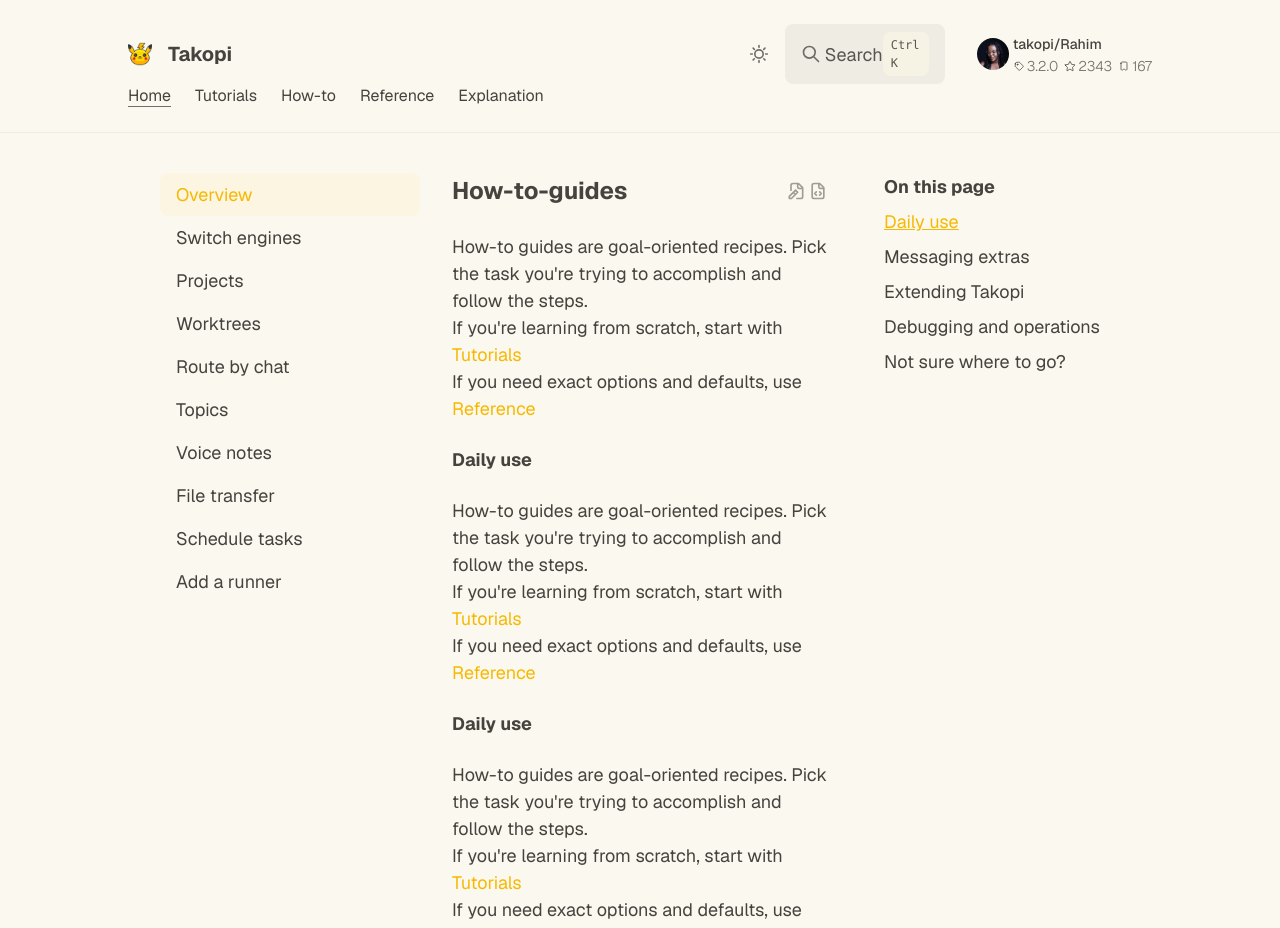
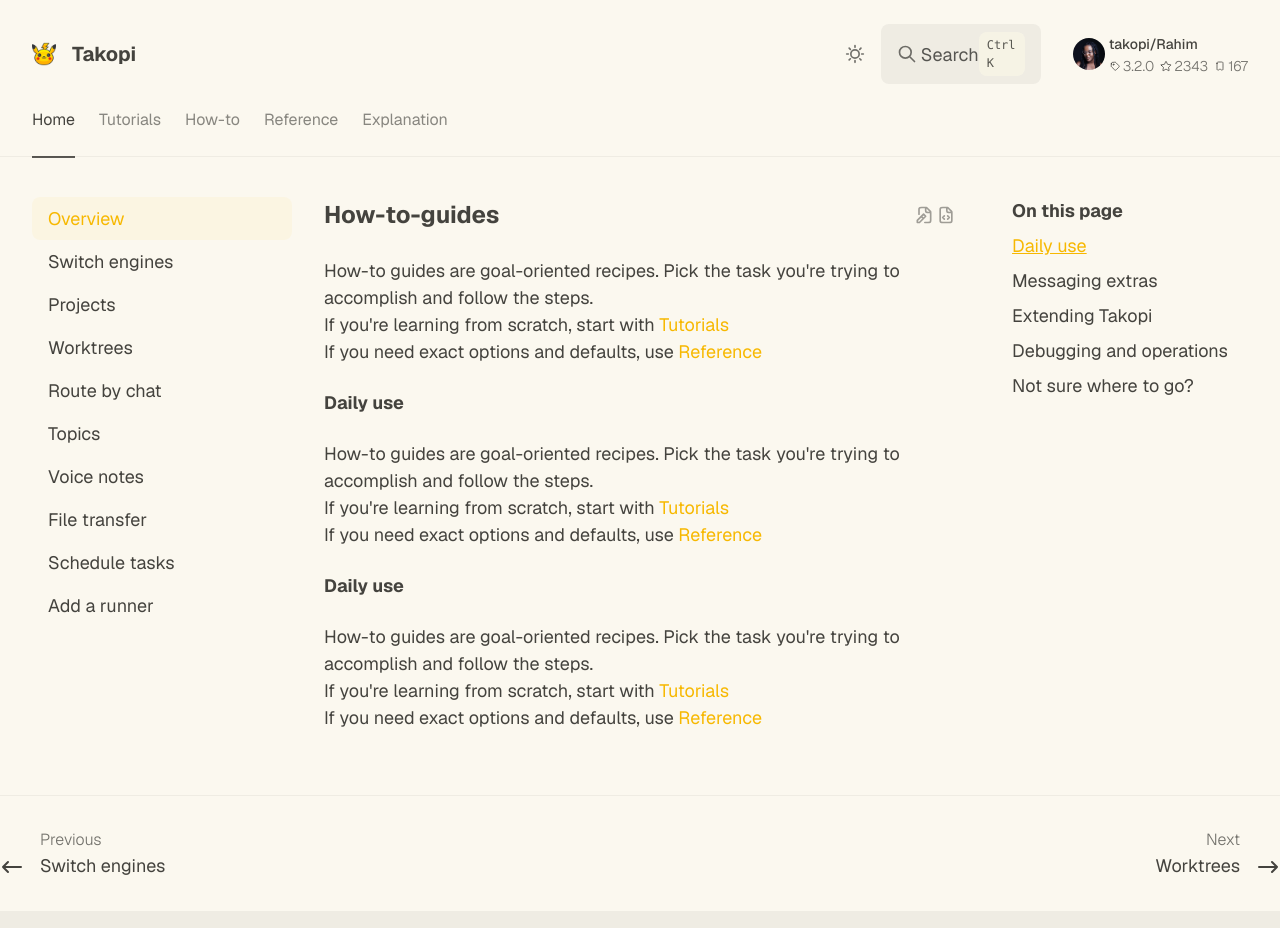
Before and after one commit to Rahim10020/organizze, a React (Vite) app: page / in a window 1280 px wide. Shown: the top 928 px of the page. Built offline with nearby package versions, Linux system fonts and the light colour scheme.

Commit message:
fix border-b of navitems and fix max width

```diff
--- a/src/home/components/Footer.tsx
+++ b/src/home/components/Footer.tsx
@@ -7,7 +7,7 @@
   return (
     <footer>
       <div className="flex flex-col border-t border-black-5">
-        <div className="mx-auto max-w-5xl w-full ">
+        <div className="mx-auto max-w-7xl w-full ">
           <div className="flex justify-between py-p8">
             {/* Previous */}
             <div className="flex items-end gap-p4 cursor-pointer">
@@ -33,7 +33,7 @@
         </div>
 
         <div className="bg-black-5 flex items-center justify-end py-p8 ">
-          <div className="mx-auto max-w-5xl flex items-center justify-end w-full">
+          <div className="mx-auto max-w-7xl flex items-center justify-end w-full">
             <div className="flex items-center gap-p4">
               <TwitterIcon className="w-4 h-4 hover:text-black-40 cursor-pointer" />
               <TelegramIcon className="w-4 h-4 hover:text-black-40 cursor-pointer" />
--- a/src/home/components/Header.tsx
+++ b/src/home/components/Header.tsx
@@ -15,7 +15,7 @@
 export function Header() {
   return (
     <header className="sticky top-0 z-50 border-b border-black-5 bg-white px-p4 lg:px-p8 py-p6">
-      <div className="mx-auto max-w-5xl w-full">
+      <div className="mx-auto max-w-7xl w-full">
         {/* first line */}
         <div className="flex items-center justify-between">
           <Logo size="sm" />
@@ -28,7 +28,7 @@
           </div>
         </div>
         {/* second line */}
-        <nav>
+        <nav className="pt-p6">
           <ul className="flex items-center gap-p6 ">
             {navItems.map((item) => (
               <li key={item.label}>
--- a/src/home/pages/HomeLayout.tsx
+++ b/src/home/pages/HomeLayout.tsx
@@ -14,7 +14,7 @@
   return (
     <div className="min-h-screen flex flex-col bg-white text-black-80">
       <Header />
-      <div className="flex-1 mx-auto max-w-5xl px-p4 lg:px-p8 py-p10 ">
+      <div className="flex-1 mx-auto max-w-7xl px-p4 lg:px-p8 py-p10 ">
         <div className="grid grid-cols-1 lg:grid-cols-[260px_1fr_260px] gap-p3 lg:gap-p4">
           <aside className="hidden lg:block sticky top-p6 overflow-y-auto">
             <LeftSidebar />
--- a/src/shared/components/NavItem.tsx
+++ b/src/shared/components/NavItem.tsx
@@ -6,8 +6,10 @@
 
 export function NavItem(props: NavItemProps) {
   const { label, href, active = false } = props;
-  const baseStyles = "text-r16 text-black-80";
-  const activeStyles = active ? "border-b border-black-60" : "";
+  const baseStyles = "text-r16 relative";
+  const activeStyles = active
+    ? "text-black-80 after:absolute after:left-0 after:-bottom-[28px] after:h-[2px] after:bg-black-70 after:w-full"
+    : "text-black-50 hover:text-black-80";
   const resultClass = [baseStyles, activeStyles].filter(Boolean).join(" ");
 
   return (
```
